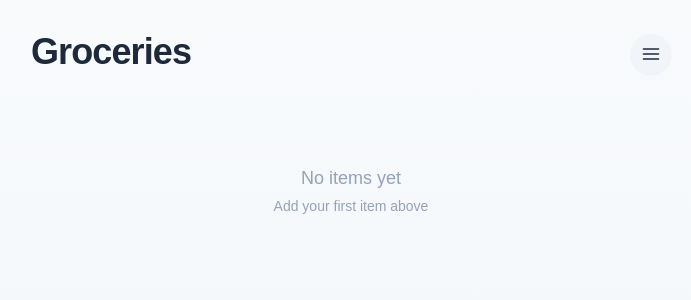
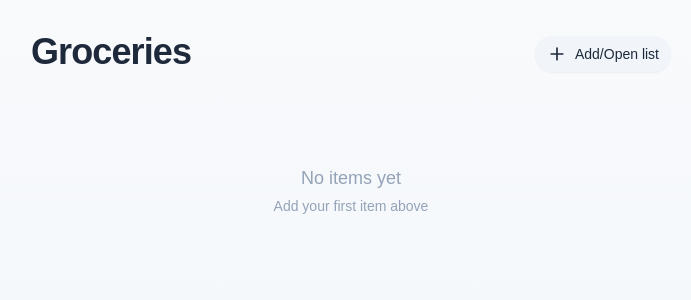
Before and after one commit to ntb-arenas/grocery-list-tracker, a Next.js app: page / in a window 1280 px wide. Both pictures are taken after a click on the button "Continue in Browser". Shown: the top 300 px of the page, without its empty margins (289-980 px from the left). Built offline with nearby package versions, Linux system fonts and the light colour scheme; no server answers; the database is empty.

Commit message:
Feature/listcode focus bottom sheet (#5)
* feat: focus list code input when opening slide-over and convert to bottom sheet

* adjust modal styling and behavior

```diff
--- a/app/components/ListCodeBox.tsx
+++ b/app/components/ListCodeBox.tsx
@@ -1,6 +1,6 @@
 'use client';
 
-import React from 'react';
+import React, { useEffect, useRef } from 'react';
 
 interface Props {
   listCode: string | null;
@@ -10,9 +10,16 @@ interface Props {
   onClaim: (code: string) => void;
   onGenerate: (code: string) => void;
   onClear: () => void;
+  isOpen: boolean;
 }
 
-export default function ListCodeBox({ listCode, codeInput, setCodeInput, claiming, onClaim, onGenerate, onClear }: Props) {
+export default function ListCodeBox({ listCode, codeInput, setCodeInput, claiming, onClaim, onGenerate, onClear, isOpen }: Props) {
+  const inputRef = useRef<HTMLInputElement | null>(null);
+
+  useEffect(() => {
+    if (!isOpen) return;
+    inputRef.current?.focus();
+  }, [isOpen]);
   const handleSubmit = (e: React.FormEvent) => {
     e.preventDefault();
     const code = codeInput.trim();
@@ -21,8 +28,8 @@ export default function ListCodeBox({ listCode, codeInput, setCodeInput, claimin
   };
   if (!listCode) {
     return (
-      <div className='container mx-auto py-4 max-w-2xl'>
-        <div className='mb-4 p-4 rounded-2xl bg-white dark:bg-slate-800 border border-slate-200 dark:border-slate-700'>
+      <div className='container mx-auto max-w-2xl'>
+        <div className='py-7 px-4 bg-white dark:bg-slate-800 border border-slate-200 dark:border-slate-700'>
           <h2 className='text-lg font-medium mb-2'>Enter or create a private list code</h2>
           <p className='text-sm text-slate-500 dark:text-slate-400 mb-3'>
             This code lets you create your personal list. Using this code, you can access your personal list to different devices.
@@ -30,9 +37,11 @@ export default function ListCodeBox({ listCode, codeInput, setCodeInput, claimin
           </p>
           <form onSubmit={handleSubmit} className='flex gap-2'>
             <input
+              ref={inputRef}
               value={codeInput}
               onChange={(e) => setCodeInput(e.target.value)}
               placeholder='Your code or username'
+              autoFocus={false}
               className='flex-1 px-3 py-2 bg-slate-50 dark:bg-slate-900 border border-slate-200 dark:border-slate-700 rounded-2xl'
             />
             <button
--- a/app/page.tsx
+++ b/app/page.tsx
@@ -109,7 +109,7 @@ export default function Home() {
       <ServiceWorkerRegistration />
       <InstallPrompt />
       {shouldShowApp && (
-        <div className='min-h-screen bg-gradient-to-b from-slate-50 to-slate-100 dark:from-slate-950 dark:to-slate-900'>
+        <div className='h-[100dvh] bg-gradient-to-b from-slate-50 to-slate-100 dark:from-slate-950 dark:to-slate-900'>
           {/* Sidebar / modal for ListCodeBox */}
           <div
             className={`fixed inset-0 z-50 ${isCodeOpen ? 'pointer-events-auto' : 'pointer-events-none'}`}
@@ -123,18 +123,8 @@ export default function Home() {
 
             {/* Slide-over panel (shorter, centered vertically) */}
             <aside
-              className={`fixed right-0 top-0 -translate-y-0 w-full px-4 py-6 transition-transform transform ${isCodeOpen ? 'translate-x-0' : 'translate-x-full'} bg-white dark:bg-slate-900 shadow-xl rounded-lg h-[50%] overflow-auto`}
+              className={`fixed left-0 bottom-0 w-full transition-transform transform ${isCodeOpen ? 'translate-y-0' : 'translate-y-full'}`}
             >
-              <div className='flex items-center justify-between mb-4'>
-                <h2 className='text-lg font-semibold'>List code</h2>
-                <button
-                  aria-label='Close list code'
-                  onClick={() => setIsCodeOpen(false)}
-                  className='text-slate-500 hover:text-slate-700'
-                >
-                  ✕
-                </button>
-              </div>
               <ListCodeBox
                 listCode={listCode}
                 codeInput={codeInput}
@@ -150,6 +140,7 @@ export default function Home() {
                   setListCode(null);
                   setCodeInput('');
                 }}
+                isOpen={isCodeOpen}
               />
             </aside>
           </div>
@@ -159,11 +150,11 @@ export default function Home() {
             <div className='flex items-center justify-between mb-6'>
               <h1 className='text-4xl font-semibold tracking-tight text-slate-800 dark:text-slate-100 mb-1'>Groceries</h1>
               <button
-                aria-label='Open list code'
+                aria-label='Add new or open your list'
                 onClick={() => setIsCodeOpen(true)}
-                className='inline-flex items-center justify-center h-10 w-10 rounded-full bg-slate-100 dark:bg-slate-800 text-slate-800 dark:text-slate-100 shadow-sm hover:scale-95 transition'
+                className='inline-flex items-center gap-2 px-3 py-2 rounded-full bg-slate-100 dark:bg-slate-800 text-slate-800 dark:text-slate-100 shadow-sm hover:scale-95 transition'
               >
-                {/* Hamburger icon */}
+                {/* Plus icon */}
                 <svg
                   className='h-5 w-5'
                   viewBox='0 0 24 24'
@@ -174,8 +165,9 @@ export default function Home() {
                   strokeLinejoin='round'
                   aria-hidden
                 >
-                  <path d='M3 12h18M3 6h18M3 18h18' />
+                  <path d='M12 5v14M5 12h14' />
                 </svg>
+                <span className=' sm:inline text-sm font-medium'>Add/Open list</span>
               </button>
             </div>
 
```
